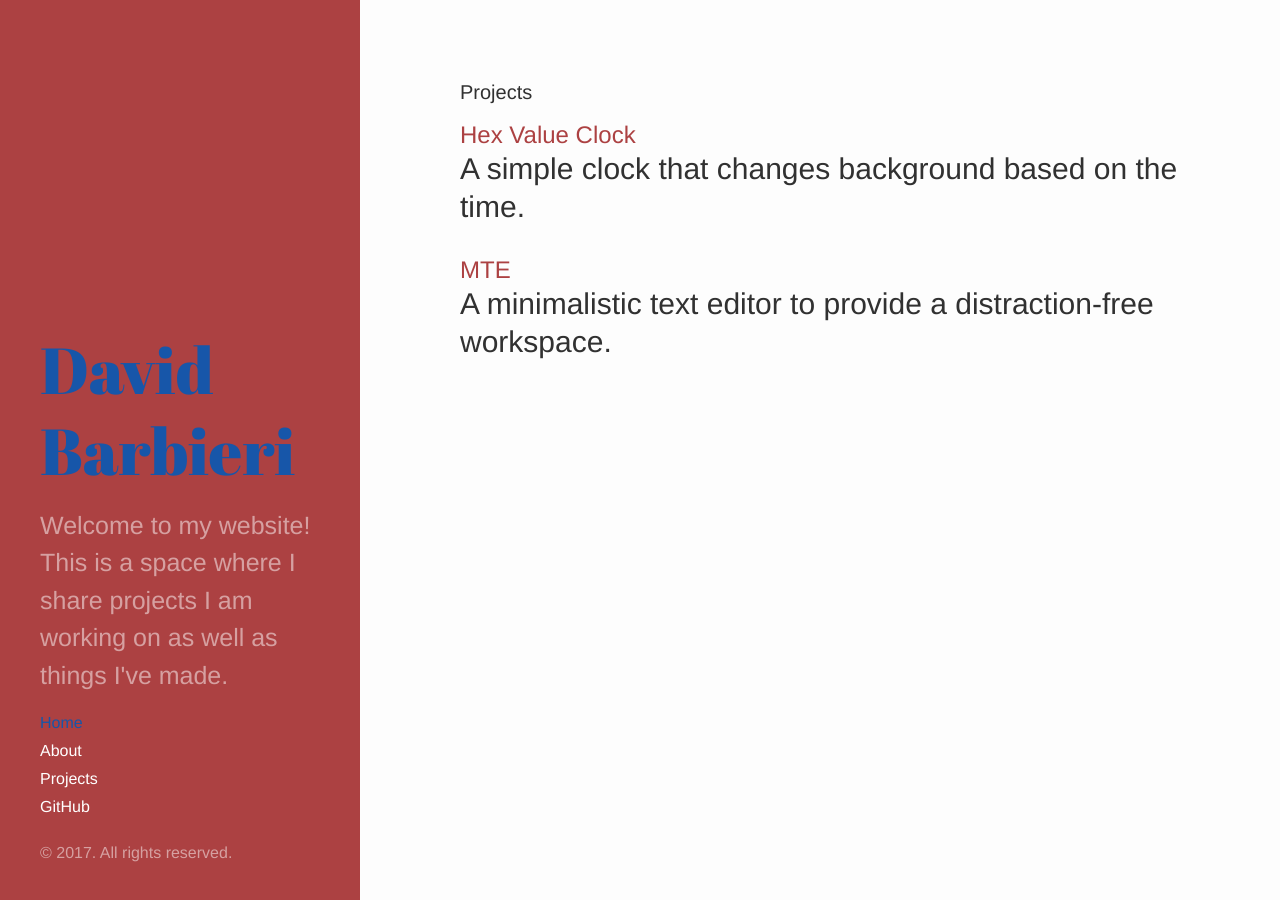
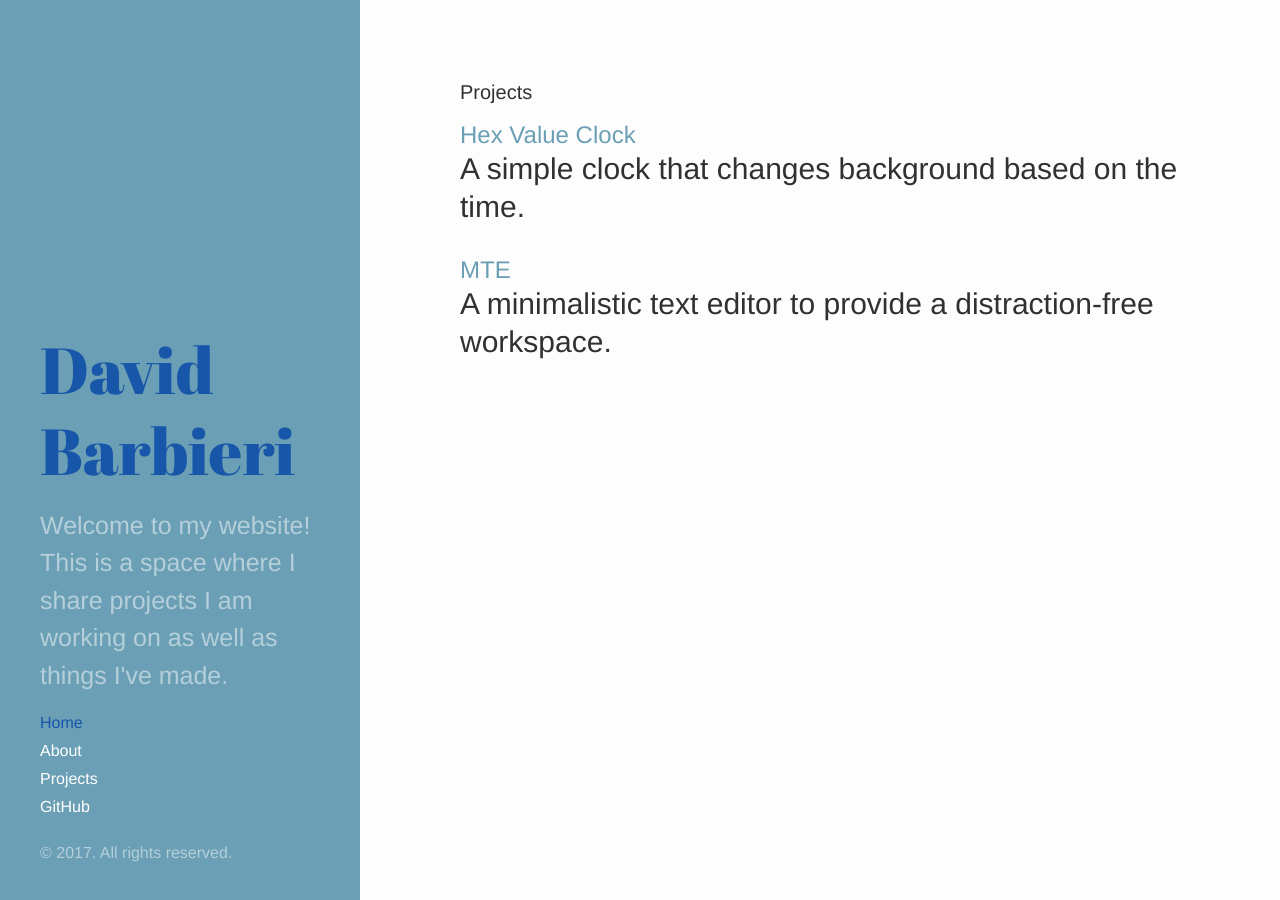
Before and after one commit to deebss/deebss.github.io, a Jekyll site: the page built from projects/index.html, in a window 1280 px wide. Built offline with Jekyll 4.4.1, drawn with Linux system fonts in a browser that asks for light colours.

Commit message:
edited theme

```diff
--- a/_layouts/default.html
+++ b/_layouts/default.html
@@ -3,7 +3,7 @@
 
   {% include head.html %}
 
-  <body class="theme-base-08">
+  <body class="theme-base-0d">
 
     {% include sidebar.html %}
 
```
